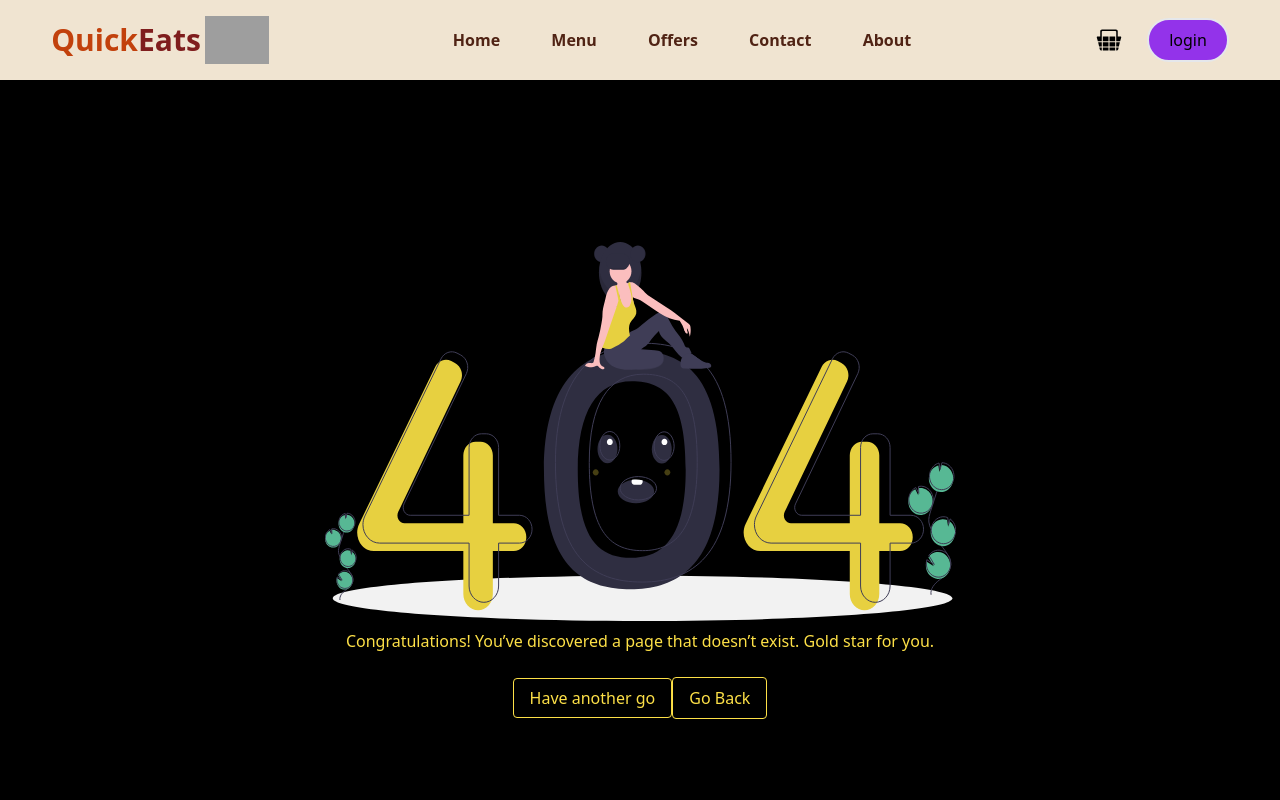
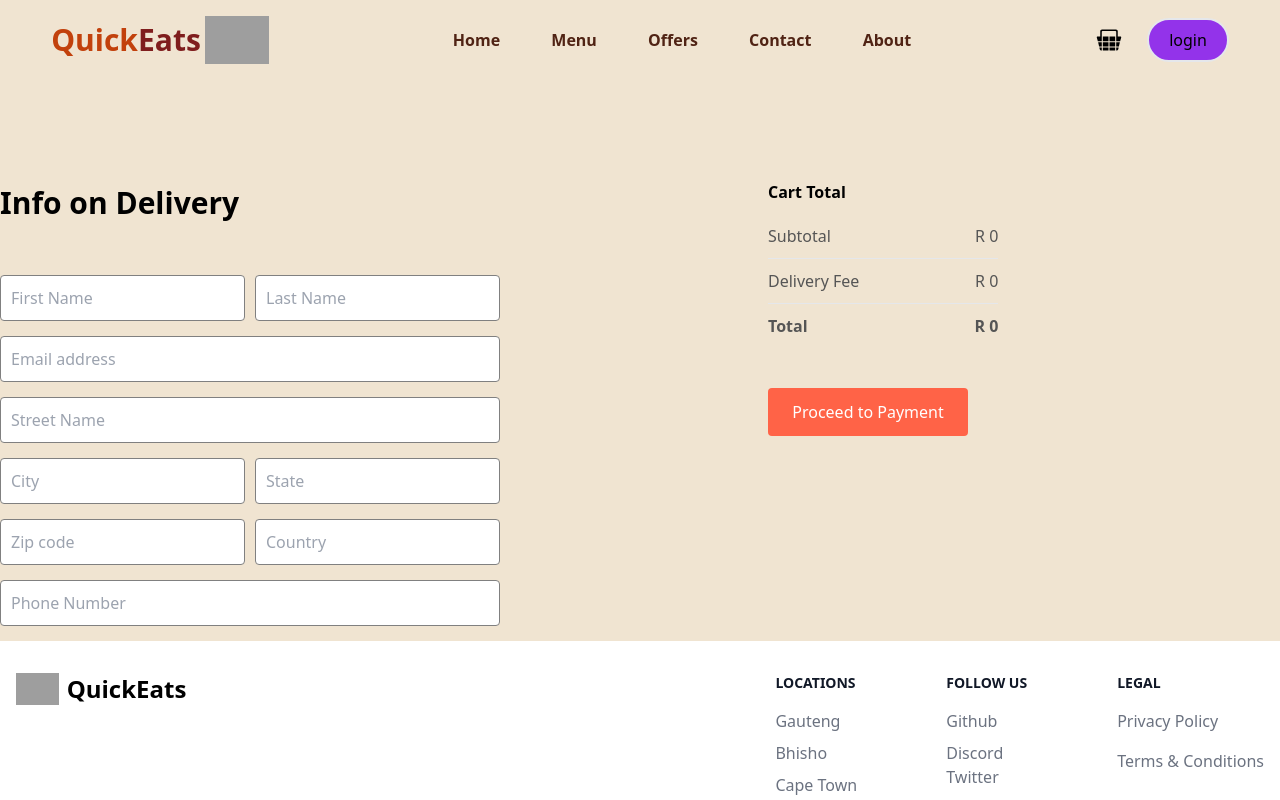
Before and after one commit to opiyoxbenji/quickeats, a React (Vite) app: page /order in a window 1280 px wide. Shown: the top 800 px of the page. Built offline with nearby package versions, Linux system fonts and the light colour scheme; no server answers; grey boxes are pictures that could not be loaded.

Commit message:
Added the Place order change with some basic functionality

```diff
--- a/src/App.jsx
+++ b/src/App.jsx
@@ -9,6 +9,7 @@
 import Layout from './components/Layout';
 import Error from './pages/Error'
 import Cart from './pages/cart/Cart.jsx';
+import PlaceOrder from './pages/PlaceOrder/PlaceOrder.jsx';
 
 function App() {
 	return (
@@ -21,6 +22,7 @@
 				<Route path='/about' element={<About />} />
 				<Route path='*' element={ <Error />} />
 				<Route path='/cart' element={ <Cart /> }/>
+				<Route path='/order' element={ <PlaceOrder />} />
 			</Route>
 		</Routes>
 	);
--- /dev/null
+++ b/src/pages/PlaceOrder/PlaceOrder.css
@@ -0,0 +1,35 @@
+.place-order{
+    display: flex;
+    align-items: start;
+    justify-content: space-between;
+    gap: 50px;
+    margin-top: 100px;
+}
+.place-order-left{
+    width: 100%;
+    max-width: max(30%, 500px);
+}
+.place-order-left .titles{
+    font-size: 30px;
+    font-weight: 600;
+    margin-bottom: 50px;
+}
+.place-order-left input{
+    margin-bottom: 15px;
+    width: 100%;
+    padding: 10px;
+    border: 1px solid grey;
+    border-radius: 4px;
+    outline-color: tomato;
+}
+.place-order-left .multi-fields{
+    display: flex;
+    gap: 10px;
+}
+.place-order-right{
+    width: 100%;
+    max-width: max(40%, 500px);
+}
+.place-order .cart-total button{
+    margin-top: 30px;
+}
--- /dev/null
+++ b/src/pages/PlaceOrder/PlaceOrder.jsx
@@ -0,0 +1,55 @@
+import React, { useContext } from "react";
+import './PlaceOrder.css';
+import { StoreContext } from "../../StoreContext/StoreContext";
+
+const PlaceOrder = () => {
+    const {getTotalCart} = useContext(StoreContext)
+    return (
+        <form className="place-order">
+            <div className="place-order-left">
+                <p className="titles">Info on Delivery</p>
+                <div className="multi-fields">
+                    <input type="text" placeholder="First Name" />
+                    <input type="text" placeholder="Last Name" />
+                </div>
+                <input type="email" placeholder="Email address" />
+                <input type="text" placeholder="Street Name" />
+                <div className="multi-fields">
+                    <input type="text" placeholder="City" />
+                    <input type="text" placeholder="State" />
+                </div>
+                <div className="multi-fields">
+                    <input type="text" placeholder="Zip code" />
+                    <input type="text" placeholder="Country" />
+                </div>
+                <input type="text" placeholder="Phone Number" />
+            </div>
+            <div className="place-order-right">
+                <div className='cart-total'>
+                    <h2 className="font-bold">Cart Total</h2>
+                    <div>
+                    <div className='cart-total-details'>
+							<p>Subtotal</p>
+							<p>R {getTotalCart()}</p>
+						</div>
+						<hr />
+						<div className='cart-total-details'>
+							<p>Delivery Fee</p>
+							<p>R {getTotalCart() === 0?0:2}</p>
+						</div>
+						<hr />
+						<div className='cart-total-details'>
+							<b className="font-bold">Total</b>
+							<b>R {getTotalCart() === 0?0:getTotalCart() + 2}</b>
+						</div>
+                    </div>
+                    <button>
+                        Proceed to Payment
+                    </button>
+                </div>
+            </div>
+        </form>
+    )
+}
+
+export default PlaceOrder;
--- a/src/pages/cart/Cart.jsx
+++ b/src/pages/cart/Cart.jsx
@@ -1,10 +1,11 @@
 import React, { useContext } from "react";
 import './cart.css';
 import { StoreContext } from "../../StoreContext/StoreContext";
+import { useNavigate } from "react-router-dom";
 
 const Cart = () => {
     const { cartItems, food_list, removeFromCart, getTotalCart } = useContext(StoreContext);
-
+    const navigate = useNavigate();
     return (
 		<div className='cart'>
 			<div className='cart-items'>
@@ -54,15 +55,15 @@
 						<hr />
 						<div className='cart-total-details'>
 							<p>Delivery Fee</p>
-							<p>R {2}</p>
+							<p>R {getTotalCart() === 0?0:2}</p>
 						</div>
 						<hr />
 						<div className='cart-total-details'>
 							<b className="font-bold">Total</b>
-							<b>R {getTotalCart() + 2}</b>
+							<b>R {getTotalCart() === 0?0:getTotalCart() + 2}</b>
 						</div>
 					</div>
-					<button className='hover:bg-slate-900 cursor-pointer'>
+					<button onClick={() => navigate('/order')} className='hover:bg-slate-900 cursor-pointer'>
 						Proceed to Checkout
 					</button>
 				</div>
```
